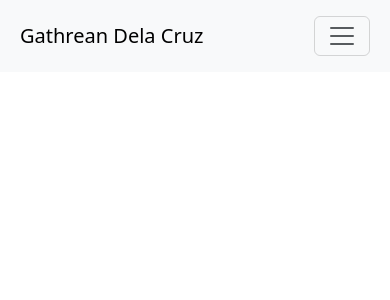
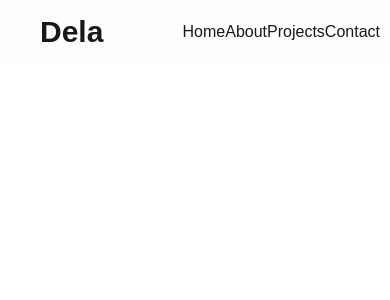
Before and after one commit to gathrean/my-portfolio, a React (Create React App) app: page / in a window 390 px wide. Shown: the top 300 px of the page. Built offline with nearby package versions, Linux system fonts and the light colour scheme.

Commit message:
Removed bootstrap navbar and started over again

```diff
--- a/src/App.js
+++ b/src/App.js
@@ -3,7 +3,6 @@ import Navbar from './components/Navbar/Navbar';
 
 // CSS //
 import './App.css';
-import 'bootstrap/dist/css/bootstrap.min.css';
 
 // FONTS //
 import './assets/fonts/Fonts.css';
--- a/src/components/Navbar/Navbar.css
+++ b/src/components/Navbar/Navbar.css
@@ -1,4 +1,4 @@
-.navbar>.container {
+/* .navbar>.container {
     display: flex;
     flex-direction: row;
     padding-left: 20px;
@@ -7,4 +7,138 @@
 
 .nav-link-container {
     display: flex;
+} */
+.navbar {
+    background-color: #fefefe;
+    overflow: hidden;
+    height: 64px;
+    line-height: 64px;
+    display: flex;
+    align-items: center;
+    justify-content: space-between;
+    position: fixed;
+    top: 0;
+    left: 0;
+    right: 0;
+    z-index: 1000;
+    padding-left: 40px;
+    padding-right: 40px;
+
+    backdrop-filter: blur(10px);
 }
+
+.brand {
+    color: #181818;
+    font-size: 30px;
+    font-weight: 600;
+}
+
+.navbar-nav {
+    list-style-type: none;
+    margin: 0;
+    padding: 0;
+    text-align: center;
+}
+
+ul {
+    height: 64px;
+    line-height: 64px;
+    margin: 0;
+    padding: 0;
+    text-align: center;
+}
+
+ul li {
+    display: inline;
+    margin-right: 20px;
+}
+
+ul li:last-child {
+    margin-right: 0;
+}
+
+ul li a {
+    text-decoration: none;
+    color: #181818;
+    font-size: 16px;
+    position: relative;
+}
+
+ul li.non-highlight a:hover::after {
+    content: '';
+    display: block;
+    position: absolute;
+    left: 0;
+    right: 0;
+    bottom: -5px;
+    height: 2px;
+    background-color: #00A878;
+}
+
+/* Highlighted Link Style */
+ul li.highlight a {
+    background-color: white;
+    color: #0B2027;
+    border-radius: 15px;
+    padding: 5px 15px;
+}
+
+ul li.highlight a:hover {
+    background-color: #042A2B;
+    color: white;
+}
+
+ul li.highlight a:hover::after {
+    content: '';
+    display: hidden;
+}
+
+.brand.logo-home {
+    text-decoration: none;
+    color: white;
+    font-size: 30px;
+    font-weight: 600;
+    position: relative;
+}
+
+.brand-text {
+    color: #181818;
+    font-size: 30px;
+    font-weight: 600;
+}
+
+.mobile-view {
+    display: none;
+}
+
+@media only screen and (max-width: 768px) {
+    .desktop-view {
+        display: none;
+    }
+
+    .mobile-view {
+        display: flex;
+        align-items: center;
+    }
+
+    .mobile-view img {
+        margin-top: auto;
+        margin-bottom: auto;
+    }
+
+    .navbar-nav {
+        display: flex;
+        align-items: center;
+        justify-content: center;
+    }
+
+    ul li {
+        display: inline;
+        margin-left: 10px;
+        margin-right: 10px;
+    }
+
+    .navbar {
+        padding-right: 10px;
+    }
+}
--- a/src/components/Navbar/Navbar.js
+++ /dev/null
@@ -1,37 +0,0 @@
-import Container from 'react-bootstrap/Container';
-import Nav from 'react-bootstrap/Nav';
-import Navbar from 'react-bootstrap/Navbar';
-import NavDropdown from 'react-bootstrap/NavDropdown';
-
-import './Navbar.css';
-
-function BasicExample() {
-    return (
-        <Navbar expand="lg" className="bg-body-tertiary">
-            <Container className="navbar">
-                <Navbar.Brand href="#home">Gathrean Dela Cruz</Navbar.Brand>
-                <Navbar.Toggle aria-controls="basic-navbar-nav" />
-                <Navbar.Collapse id="basic-navbar-nav" className="nav-link-container">
-                    <Nav className="me-auto">
-                        <Nav.Link href="#home">About</Nav.Link>
-                        <Nav.Link href="#link">Projects</Nav.Link>
-                        <Nav.Link href="#link">Contact</Nav.Link>
-                        {/* <NavDropdown title="Dropdown" id="basic-nav-dropdown">
-                            <NavDropdown.Item href="#action/3.1">Action</NavDropdown.Item>
-                            <NavDropdown.Item href="#action/3.2">
-                                Another action
-                            </NavDropdown.Item>
-                            <NavDropdown.Item href="#action/3.3">Something</NavDropdown.Item>
-                            <NavDropdown.Divider />
-                            <NavDropdown.Item href="#action/3.4">
-                                Separated link
-                            </NavDropdown.Item>
-                        </NavDropdown> */}
-                    </Nav>
-                </Navbar.Collapse>
-            </Container>
-        </Navbar>
-    );
-}
-
-export default BasicExample;
--- /dev/null
+++ b/src/components/Navbar/Navbar.jsx
@@ -0,0 +1,23 @@
+import React from 'react';
+
+import './Navbar.css';
+
+function Navbar() {
+    return (
+        < nav className="navbar" >
+            <div className="brand logo-home">
+                <span className="brand-text">Gathrean Dela Cruz</span>
+            </div>
+            <ul className="navbar-nav">
+                <li className="nav-item non-highlight">
+                    <a href="#section1">Home</a>
+                    <a href="#section2">About</a>
+                    <a href="#section3">Projects</a>
+                    <a href="#section4">Contact</a>
+                </li>
+            </ul>
+        </nav >
+    );
+}
+
+export default Navbar;
```
